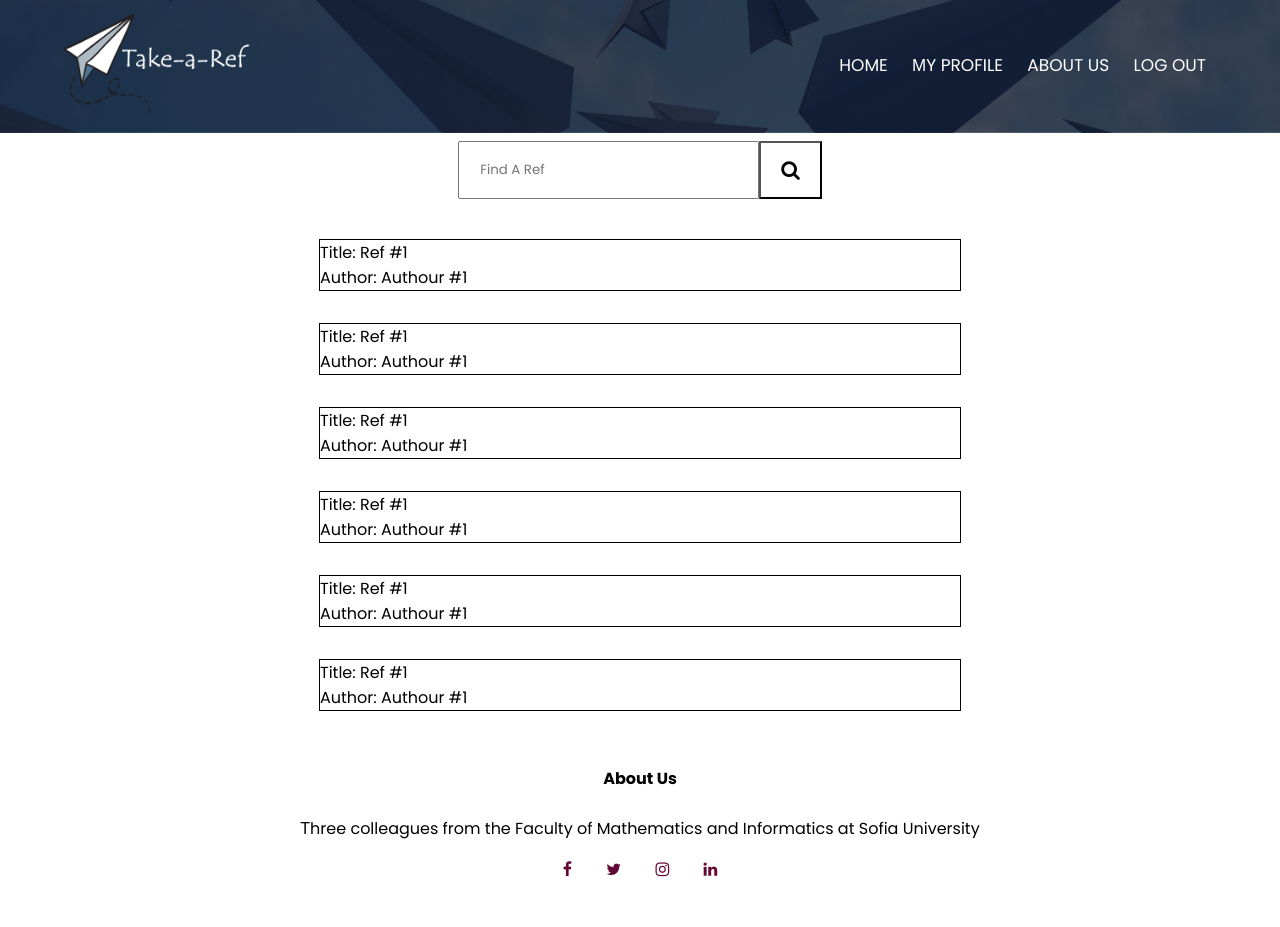
After one commit to StefanRRachkov/WebCourseProject, a PHP site: page /search-a-ref.html in a window 1280 px wide. The commit adds this page. Run offline with PHP 8.4, Linux system fonts and the light colour scheme.

Commit message:
Search Template Initial Commit

```diff
--- a/Index_FrontEnd/index.php
+++ b/Index_FrontEnd/index.php
@@ -58,7 +58,7 @@
                 <br>Read texts on different topics or provide other users with interesting
                 information on your favourite topics.
             </p>
-            <a href="" class="contact-btn">Take a look to know more!</a>
+            <a href="search-a-ref.html" class="contact-btn">Take a look to know more!</a>
         </div>
 
     </section>
--- /dev/null
+++ b/Index_FrontEnd/search-a-ref.css
@@ -0,0 +1,54 @@
+.header-content{
+  width: 100%;
+  background-image: linear-gradient(rgba(4,9,30,0.7),
+                  rgba(4,9,30,0.7)), url(background.jpg);
+  background-position: center;
+  background-size: cover;
+  position: relative;
+}
+
+.main-content{
+  display: flex;
+  justify-content: center;
+  align-items: center;
+}
+
+.search-box{
+  display: flex;
+  justify-content: center;
+}
+
+.search-field{
+  width: 100%;
+  padding: 12px 20px;
+  margin: 8px 0;
+  box-sizing: border-box;
+}
+
+.search-btn{
+  display: inline-block;
+  color: rgb(0, 0, 0);
+  font-size: 20px;
+  position: relative;
+  padding: 12px 20px;
+  margin: 8px 0;
+  box-sizing: border-box;
+  background: transparent;
+}
+
+.display{
+  display: flex;
+  justify-content: center;
+  align-items: center;
+}
+
+.library{
+  justify-content: space-evenly;
+  min-width: 300px;
+}
+
+.ref{
+  border: 1px solid black;
+  min-width: 80vh;
+  margin-top: 5%;
+}
--- /dev/null
+++ b/Index_FrontEnd/search-a-ref.html
@@ -0,0 +1,74 @@
+<!DOCTYPE html>
+<html lang="en">
+<head>
+    <meta charset="UTF-8">
+    <meta http-equiv="X-UA-Compatible" content="IE=edge">
+    <meta name="viewport" content="width=device-width, initial-scale=1.0">
+    <link rel="stylesheet" href="https://cdnjs.cloudflare.com/ajax/libs/font-awesome/4.7.0/css/font-awesome.min.css">
+
+    <link rel="stylesheet" href="search-a-ref.css">
+    <link rel="stylesheet" href="main.css">
+    <title>Take-A-Ref</title>
+</head>
+<body>
+    <div class="header-content">
+        <nav>
+            <a href="index.php"><img src="logo.png" height="100px"></a>
+            <div class="nav-links">
+                <ul>
+                    <li><a href="index.php">HOME</a></li>
+                    <li><a href="">МY PROFILE</a></li>
+                    <li><a href="#aboutUs">ABOUT US</a></li>
+                    <li><a href="">LOG OUT</a></li>
+                </ul>
+            </div>
+        </nav>
+    </div>
+    <div class="main-content">
+        <div class="search-box">
+            <input type="text" class="search-field" placeholder="Find A Ref">
+            <button class="search-btn"><i class="fa fa-search"></i></button>
+        </div>
+    </div>
+    <div class="display">
+        <div class="library">
+            <div class="ref" id="1">
+                Title: Ref #1</br>
+                Author: Authour #1
+            </div>
+            <div class="ref" id="2">
+                Title: Ref #1</br>
+                Author: Authour #1
+            </div>
+            <div class="ref" id="3">
+                Title: Ref #1</br>
+                Author: Authour #1
+            </div>
+            <div class="ref" id="4">
+                Title: Ref #1</br>
+                Author: Authour #1
+            </div>
+            <div class="ref" id="5">
+                Title: Ref #1</br>
+                Author: Authour #1
+            </div>
+            <div class="ref" id="6">
+                Title: Ref #1</br>
+                Author: Authour #1
+            </div>
+        </div>
+    </div>
+    <section class="footer">
+        <h4 id="aboutUs" >About Us</h4>
+        <p>Тhree colleagues from the Faculty of Mathematics and Informatics
+            at Sofia University </p>
+        <div class="icons">
+            <i class="fa fa-facebook"></i>
+            <i class="fa fa-twitter"></i>
+            <i class="fa fa-instagram"></i>
+            <i class="fa fa-linkedin"></i>
+
+        </div>
+    </section>
+</body>
+</html>
```
